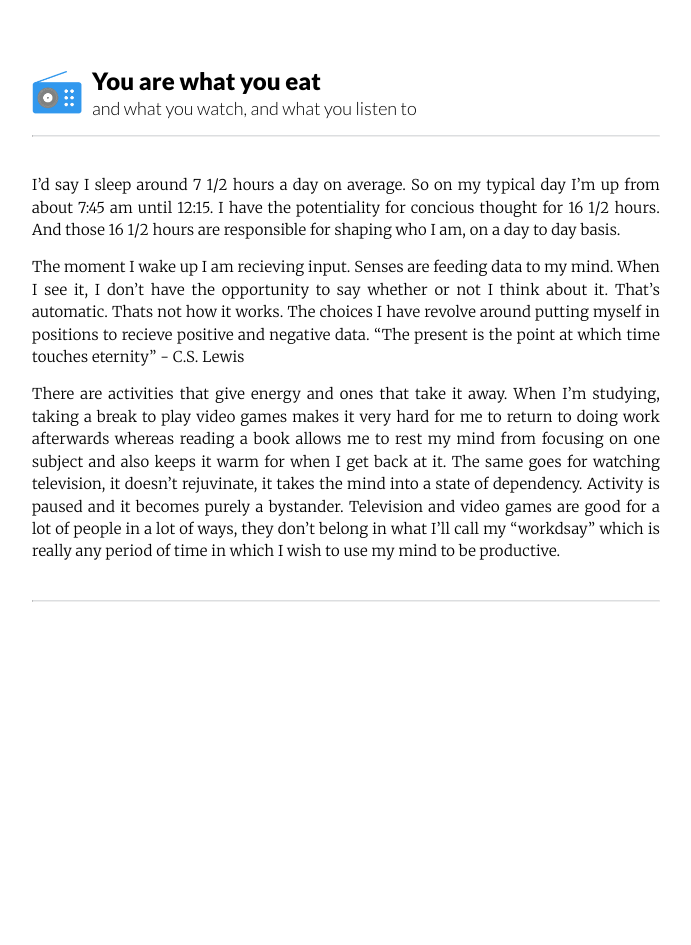
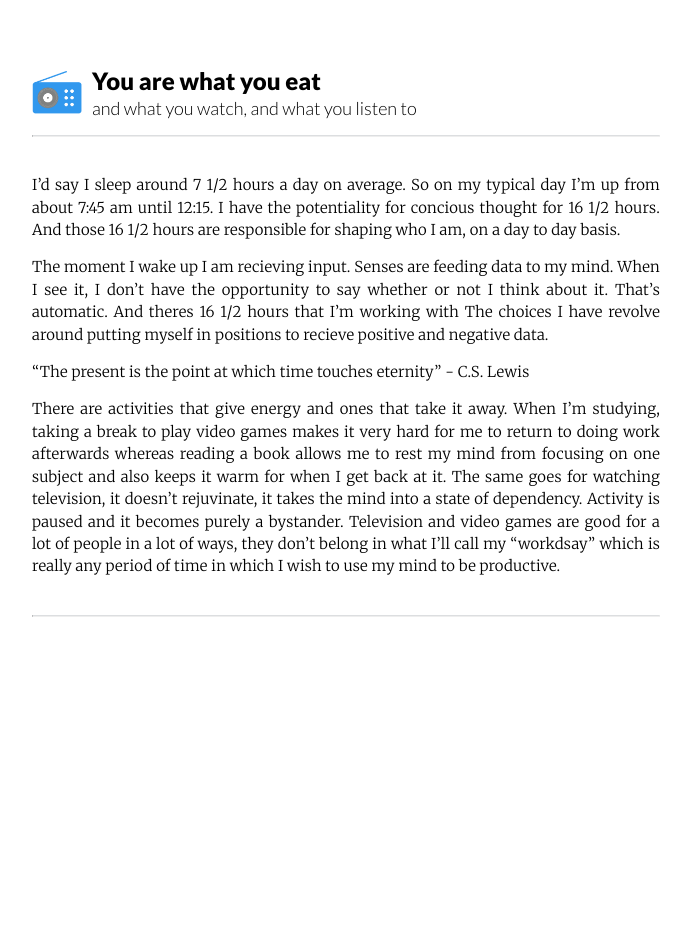
Before and after one commit to samcal/thenewrad.io, a Jekyll site: the page built from _posts/2015-02-11-you-are-what-you-eat.markdown, in a window 1280 px wide. Shown: the whole page, without its empty margins (294-985 px from the left). Built offline with Jekyll 4.4.1, drawn with Linux system fonts in a browser that asks for light colours.

Commit message:
just a little bit

```diff
--- a/_posts/2015-02-11-you-are-what-you-eat.markdown
+++ b/_posts/2015-02-11-you-are-what-you-eat.markdown
@@ -9,7 +9,9 @@ categories: rbfasho
 
 I'd say I sleep around 7 1/2 hours a day on average. So on my typical day I'm up from about 7:45 am until 12:15. I have the potentiality for concious thought for 16 1/2 hours. And those 16 1/2 hours are responsible for shaping who I am, on a day to day basis.
 
-The moment I wake up I am recieving input. Senses are feeding data to my mind. When I see it, I don't have the opportunity to say whether or not I think about it. That's automatic. Thats not how it works. The choices I have revolve around putting myself in positions to recieve positive and negative data.
+The moment I wake up I am recieving input. Senses are feeding data to my mind. When I see it, I don't have the opportunity to say whether or not I think about it. That's automatic. And theres 16 1/2 hours that I'm working with The choices I have revolve around putting myself in positions to recieve positive and negative data.
+
+
 "The present is the point at which time touches eternity" - C.S. Lewis
 
 
```
